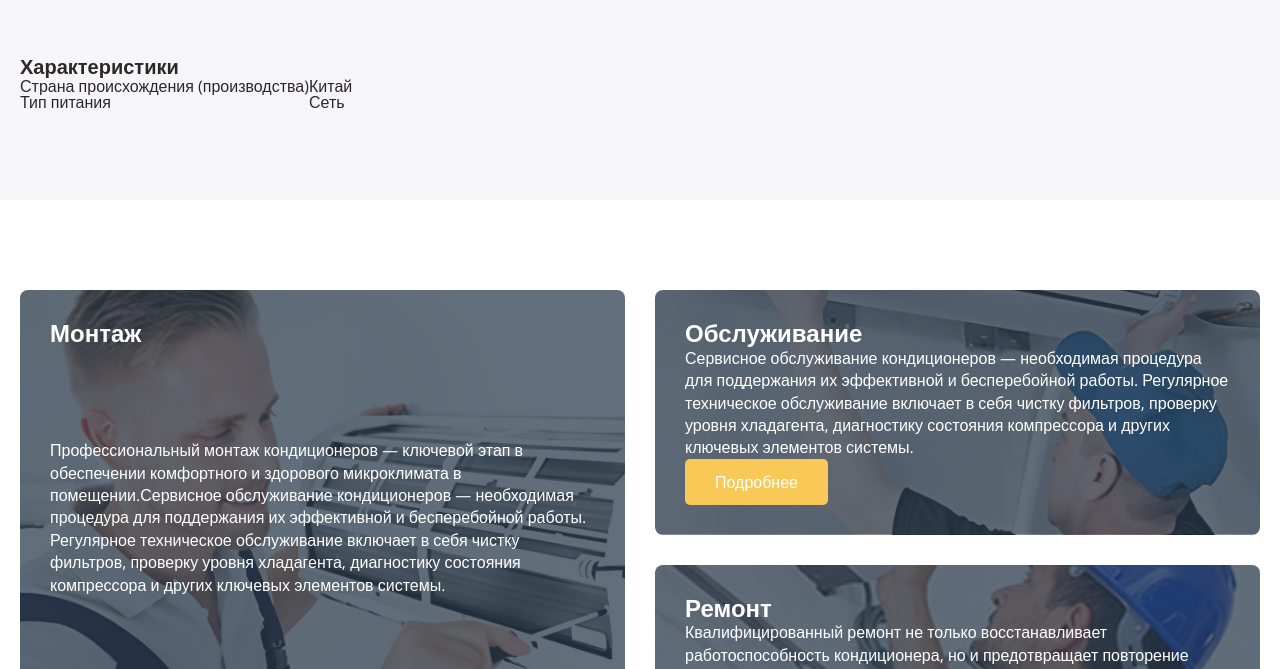
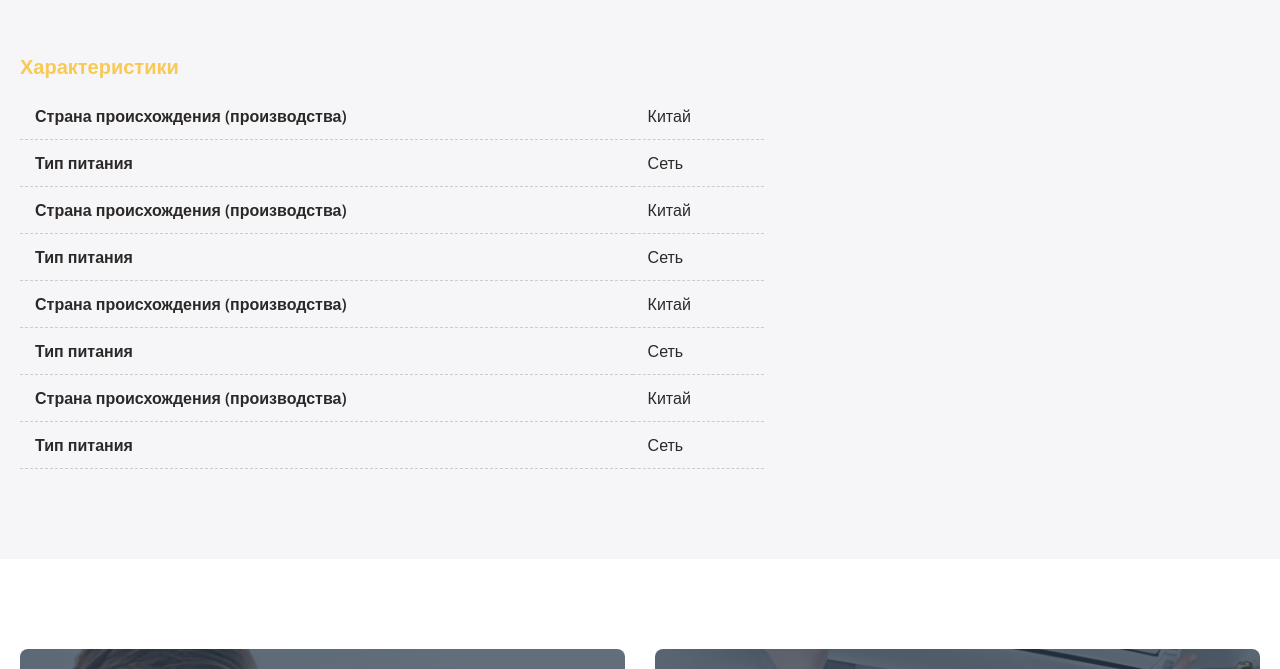
Before and after one commit to anastasiakonushok/computex-conditioner, a plain HTML site: page catalog-single.html in a window 1280 px wide. Shown: the part 656-1325 px from the top of the page. Drawn offline with nearby package versions, Linux system fonts and the light colour scheme; some packages are replaced by stand-ins of ours.

Commit message:
fix: single catalog

```diff
--- a/catalog-single.html
+++ b/catalog-single.html
@@ -76,6 +76,30 @@
             <div class="catalog-single__table">
               <table>
                 <tbody>
+                  <tr>
+                    <td>Страна происхождения (производства) </td>
+                    <td>Китай</td>
+                  </tr>
+                  <tr>
+                    <td>Тип питания </td>
+                    <td>Сеть</td>
+                  </tr>
+                  <tr>
+                    <td>Страна происхождения (производства) </td>
+                    <td>Китай</td>
+                  </tr>
+                  <tr>
+                    <td>Тип питания </td>
+                    <td>Сеть</td>
+                  </tr>
+                  <tr>
+                    <td>Страна происхождения (производства) </td>
+                    <td>Китай</td>
+                  </tr>
+                  <tr>
+                    <td>Тип питания </td>
+                    <td>Сеть</td>
+                  </tr>
                   <tr>
                     <td>Страна происхождения (производства) </td>
                     <td>Китай</td>
--- a/css/main.css
+++ b/css/main.css
@@ -419,6 +419,44 @@ p {
   margin-bottom: 60px;
 }
 
+.catalog-single__info h3 {
+  color: var(--main-yellow);
+  margin-bottom: 15px;
+}
+
+.catalog-single__table {
+  width: 60%;
+}
+
+.catalog-single__table table {
+  width: 100%;
+  border-collapse: collapse;
+}
+
+.catalog-single__table table th,
+.catalog-single__table table td {
+  padding: 15px;
+  text-align: left;
+}
+
+.catalog-single__table table th {
+  border-bottom: 1px solid #ddd;
+}
+
+.catalog-single__table table tr {
+  border-left: none;
+  border-right: none;
+}
+
+.catalog-single__table table td {
+  border-top: none;
+  border-bottom: 1px dashed #ccc;
+}
+
+.catalog-single__table table tr td:first-child {
+  font-weight: 600;
+}
+
 .footer {
   padding-top: 60px;
   padding-bottom: 30px;
@@ -1441,7 +1479,7 @@ p {
   }
 
   .header-bottom .nav__link:hover {
-    color: var(--main-yellow);
+    color: var(--main-yellow) !important;
   }
 
   .header-top {
```
Also changed, not shown: css/main.min.css.
